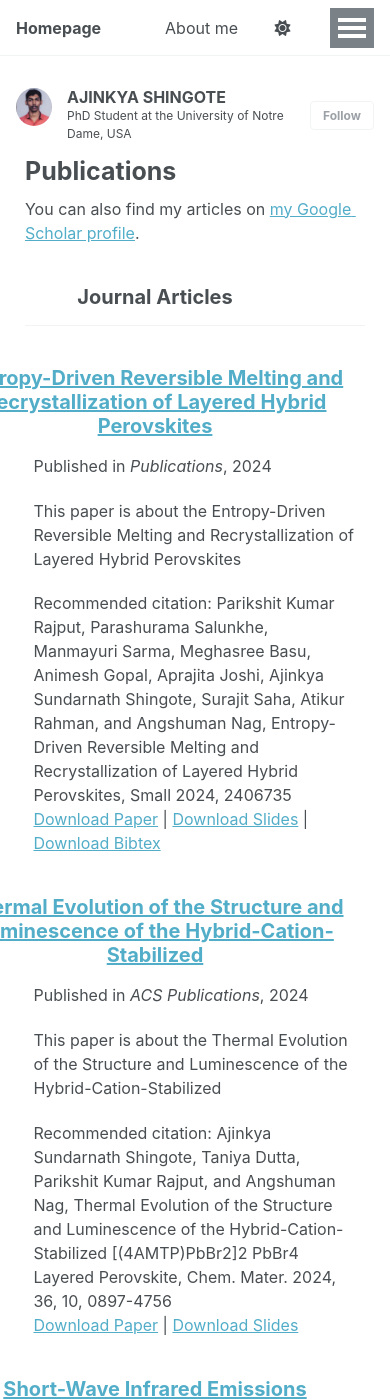
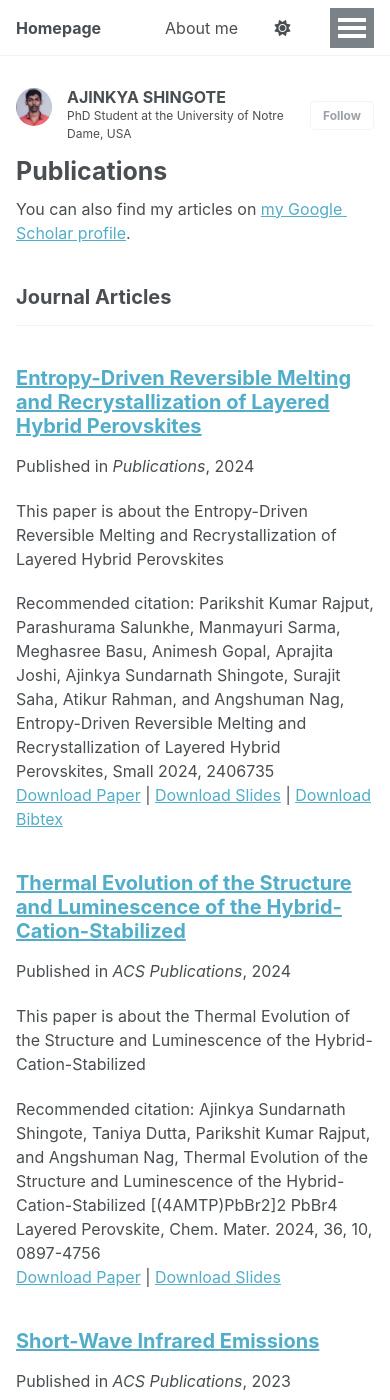
Before and after one commit to ajinkya-ss/ajinkya-ss, a Jekyll site: the page built from _pages/publications.html, in a window 390 px wide and 1400 px high. Built offline with Jekyll 4.4.1, drawn with Linux system fonts in a browser that asks for light colours; a script that is not in the unit is left out.

Commit message:
Update publications.html

```diff
--- a/_pages/publications.html
+++ b/_pages/publications.html
@@ -5,42 +5,27 @@ permalink: /publications/
 author_profile: true
 ---
 <style>
-/* Shift publication content to the right of the sidebar */
-.list__item,
-.list_item,
-.archive,
-.page__content {
-  margin-left: 200px !important;   /* distance from sidebar */
-  margin-right: 0px !important;   /* breathing room on right */
-  width: calc(100% - 200px) !important;  /* total width compensation */
-  max-width: 100% !important;
-  box-sizing: border-box !important;
+/* Target the main publication container */
+.main-content {
+  max-width: 900px;          /* Increase width from default (~700px) */
+  margin-left: 350px;        /* Push content right to clear author profile */
+  margin-right: 50px;        /* Add small right margin for balance */
+  text-align: left;          /* Left-align text */
 }
 
-/* Ensure containers expand properly */
-.page,
-.page__inner-wrap,
-.layout--archive .page__inner-wrap {
-  max-width: 100% !important;
-  width: 100% !important;
+/* Optional: Adjust headings for better alignment */
+.main-content h1,
+.main-content h2,
+.main-content h3 {
+  text-align: left;
 }
 
-/* Center the section headings nicely */
-h2 {
-  text-align: center;
-  margin-left: -80px; /* shift slightly left if needed */
-}
-
-/* Mobile-friendly layout */
-@media (max-width: 768px) {
-  .list__item,
-  .list_item,
-  .archive,
-  .page__content {
-    margin-left: auto !important;
-    margin-right: auto !important;
-    width: 95% !important;
-  }
+/* If your template uses .page or .page-content instead of .main-content */
+.page, .page-content {
+  max-width: 900px;
+  margin-left: 350px;
+  margin-right: 50px;
+  text-align: left;
 }
 </style>
 
```
